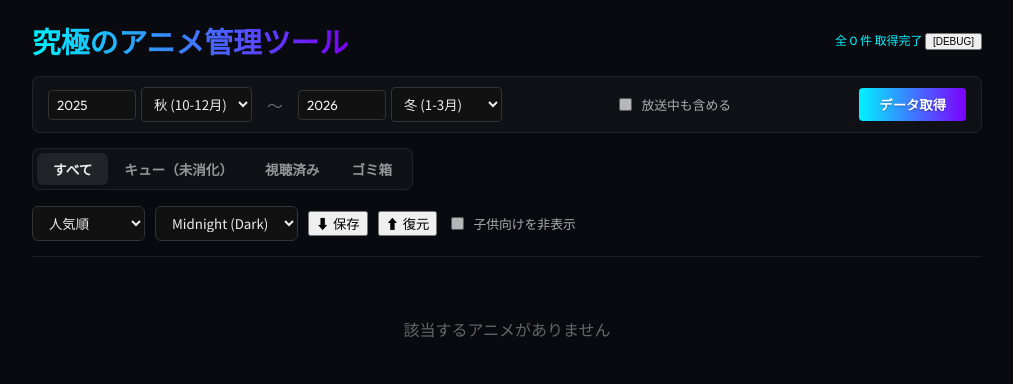
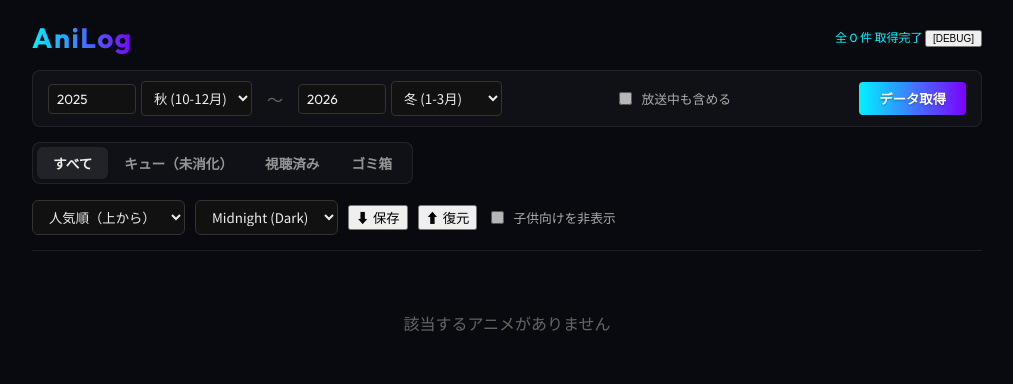
Before and after one commit to boxi-rgb/anime-manager, a plain HTML site: page index.html in a window 1280 px wide. Shown: the whole page, without its empty margins (133-1146 px from the left). Drawn offline with Linux system fonts and the light colour scheme; no server answers.

Commit message:
feat(ui): update title to AniLog, style tweak, and add ascending popularity sort

```diff
--- a/index.html
+++ b/index.html
@@ -4,7 +4,7 @@
 <head>
     <meta charset="UTF-8">
     <meta name="viewport" content="width=device-width, initial-scale=1.0">
-    <title>究極のアニメ管理ツール</title>
+    <title>AniLog</title>
     <link rel="icon" type="image/svg+xml" href="tv_favicon_noto.svg">
     <link
         href="https://fonts.googleapis.com/css2?family=Outfit:wght@300;400;700&family=Noto+Sans+JP:wght@400;700&display=swap"
@@ -20,7 +20,7 @@
 
     <header>
         <div class="header-top">
-            <h1>究極のアニメ管理ツール</h1>
+            <h1>AniLog</h1>
             <div class="status-text" id="loading-status">待機中...</div>
         </div>
 
@@ -66,7 +66,8 @@
             <div class="options-group">
                 <!-- Sort -->
                 <select id="sort-select" onchange="setSort(this.value)">
-                    <option value="POPULARITY_DESC">人気順</option>
+                    <option value="POPULARITY_DESC">人気順（上から）</option>
+                    <option value="POPULARITY_ASC">人気順（下から）</option>
                     <option value="SCORE_DESC">スコア順</option>
                     <option value="TITLE_ROMAJI">タイトル順</option>
                 </select>
--- a/script.js
+++ b/script.js
@@ -483,6 +483,10 @@ async function fetchSeason(season, year, includeAiring) {
                 await enhanceWithWiki(pageAnime, annictWorks);
             }
 
+            // Store original fetch order for ascending popularity sort
+            pageAnime.forEach((anime, index) => {
+                anime._originalIndex = allAnime.length + index;
+            });
             allAnime = [...allAnime, ...pageAnime];
         }
     } catch (e) {
@@ -789,7 +793,9 @@ function render() {
     displayList.sort((a, b) => {
         if (currentSort === 'SCORE_DESC') return (b.averageScore || 0) - (a.averageScore || 0);
         if (currentSort === 'TITLE_ROMAJI') return (a.title.romaji || '').localeCompare(b.title.romaji || '');
-        return 0; // POPULARITY_DESC
+        if (currentSort === 'POPULARITY_ASC') return b._originalIndex - a._originalIndex;
+        // POPULARITY_DESC (default) based on original fetch order
+        return a._originalIndex - b._originalIndex;
     });
 
     if (displayList.length === 0) {
--- a/style.css
+++ b/style.css
@@ -79,9 +79,11 @@ header {
     margin-bottom: 15px;
 }
 
-h1 {
-    font-size: 1.8rem;
+.header-top h1 {
     margin: 0;
+    font-size: 28px;
+    font-weight: 700;
+    letter-spacing: 1.5px;
     background: var(--heading-gradient);
     -webkit-background-clip: text;
     background-clip: text;
@@ -675,7 +677,8 @@ select {
     align-items: center;
     gap: 8px;
     box-shadow: 0 2px 4px rgba(0, 0, 0, 0.2) !important;
-    visibility: hidden; /* Initial state */
+    visibility: hidden;
+    /* Initial state */
     cursor: pointer;
 }
 
```
